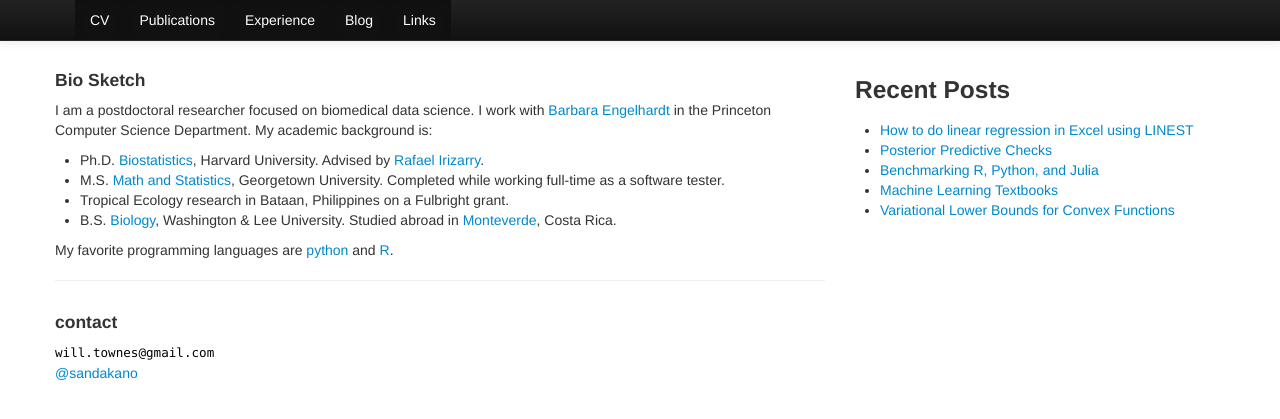
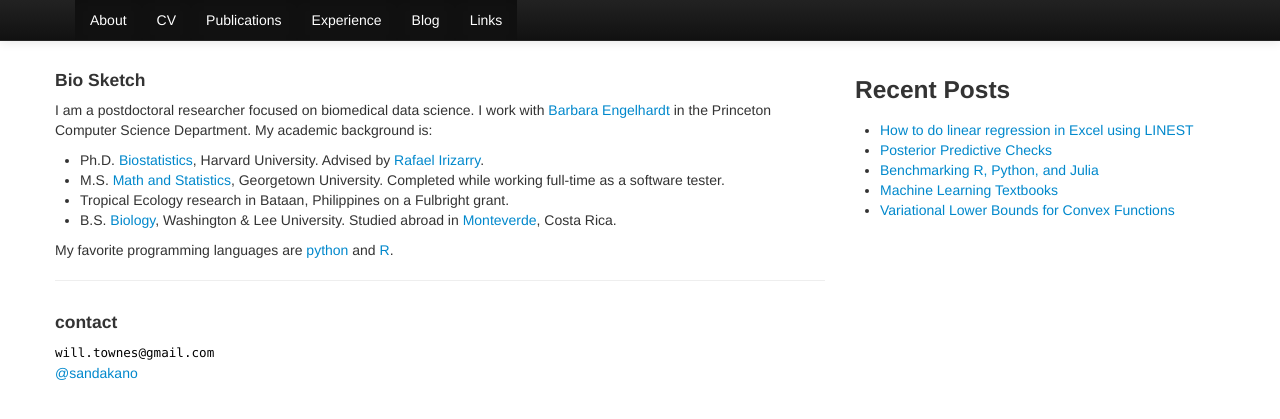
Before and after one commit to willtownes/willtownes.github.io, a Jekyll site: the page built from index.md, in a window 1280 px wide. Shown: the top 419 px of the page. Built offline with Jekyll 4.4.1, drawn with Linux system fonts in a browser that asks for light colours; nearby versions of some CDN libraries.

Commit message:
uncomment about link

```diff
--- a/_includes/header.html
+++ b/_includes/header.html
@@ -32,7 +32,7 @@
       <a class="brand" href="/">{{ site.name }}</a>
       <div class="nav-collapse collapse">
         <ul class="nav">
-          <!--<li class="active"><a href="/">About</a></li>-->
+          <li class="active"><a href="/">About</a></li>
           <li class="active"><a href="/static/Townes_curriculum_vitae.pdf">CV</a></li>
           <li class="active"><a href="/publications/">Publications</a></li>
           <li class="active"><a href="/experience/">Experience</a></li>
```
